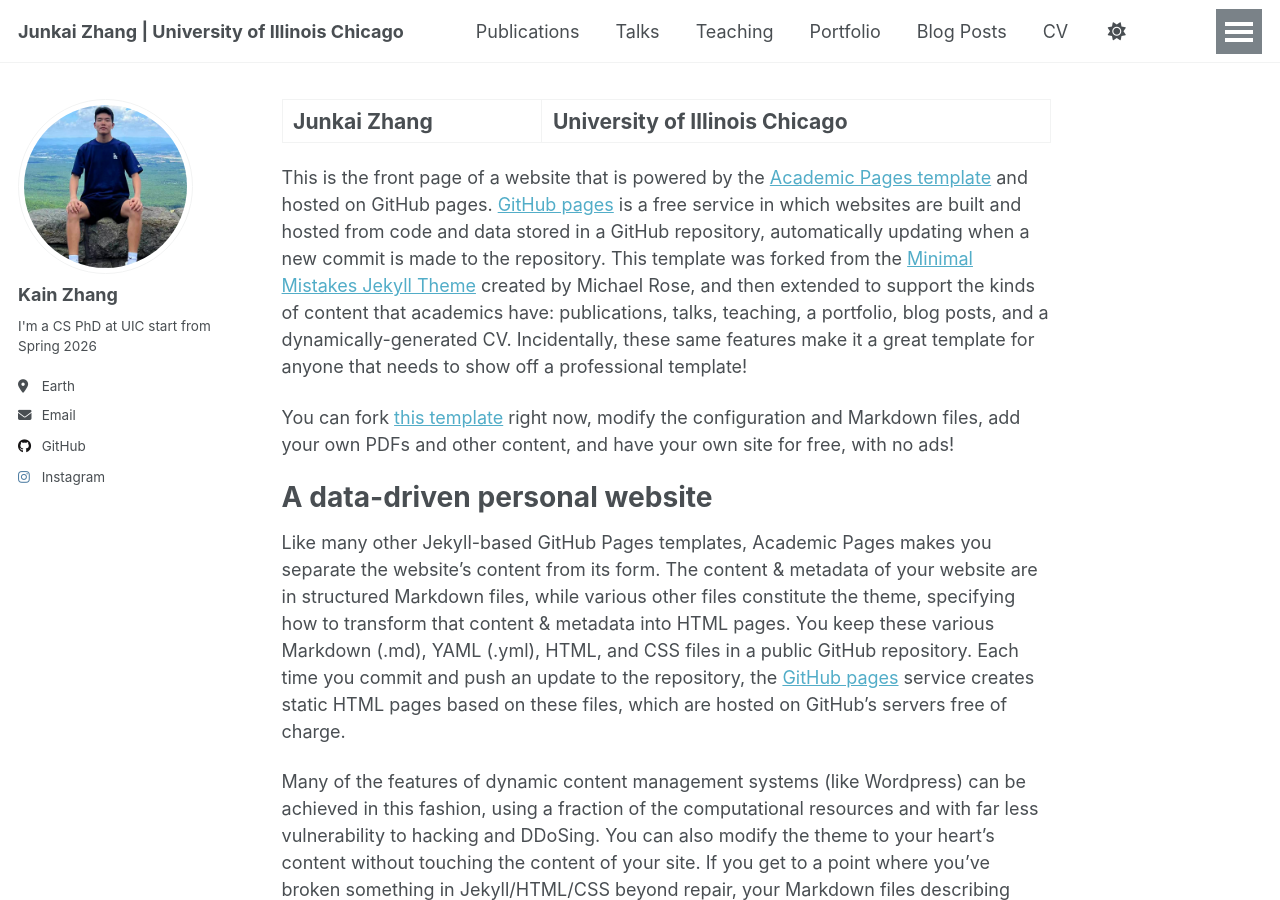
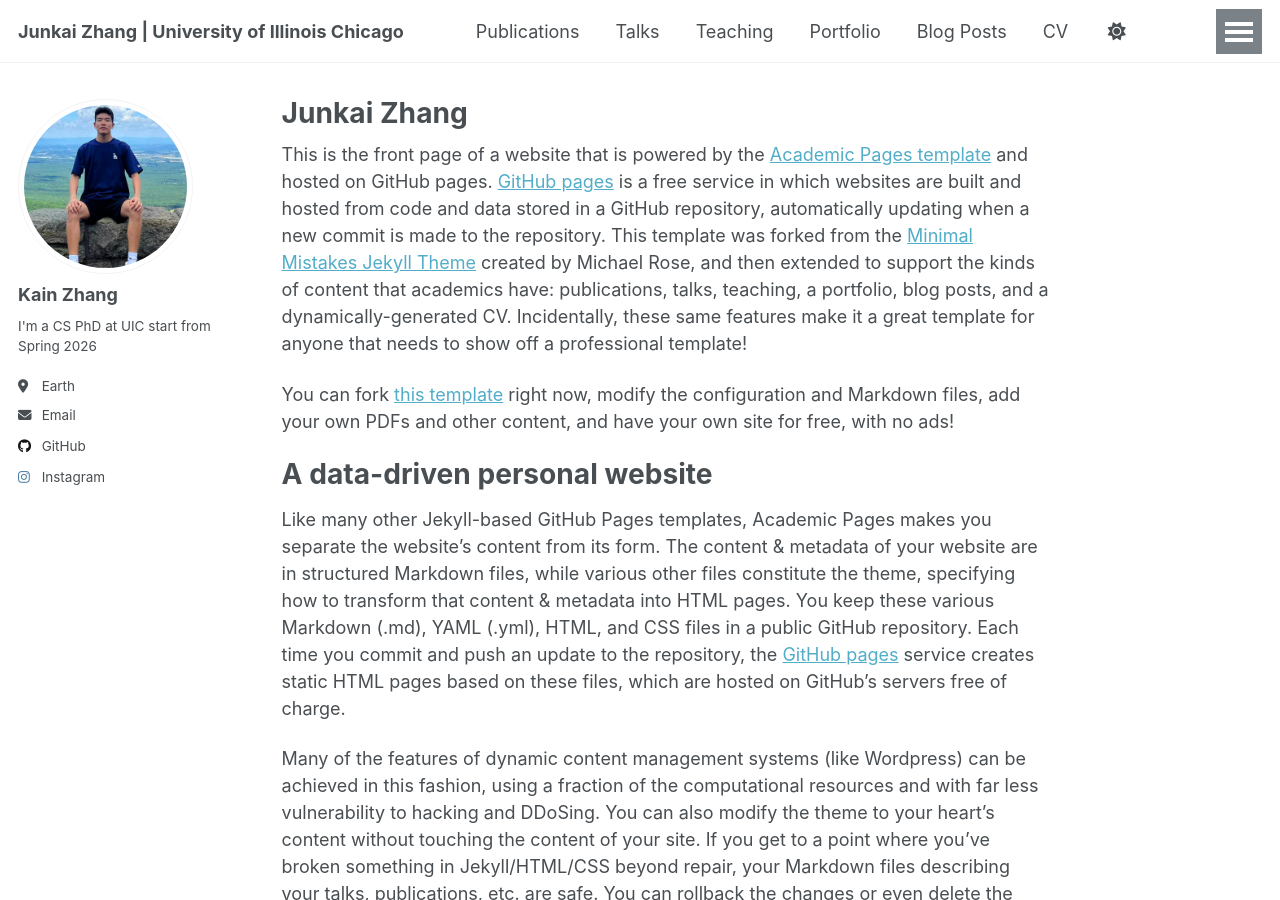
Before and after one commit to junkaizzz/junkaizzz.github.io, a Jekyll site: the page built from _pages/about.md, in a window 1280 px wide and 900 px high. Built offline with Jekyll 4.4.1, drawn with Linux system fonts in a browser that asks for light colours; a script that is not in the unit is left out.

Commit message:
Update title in about.md to remove university name

```diff
--- a/_pages/about.md
+++ b/_pages/about.md
@@ -1,6 +1,6 @@
 ---
 permalink: /
-title: "Junkai Zhang | University of Illinois Chicago"
+title: "Junkai Zhang"
 author_profile: true
 redirect_from:
   - /about/
```
